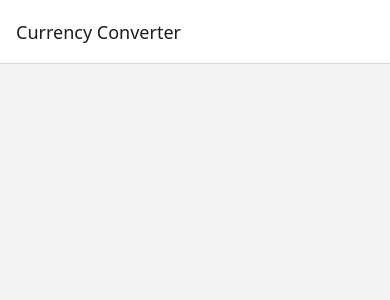
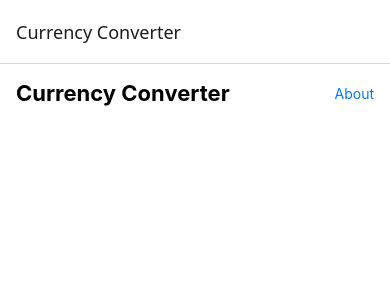
Before and after one commit to shifaKarnelia/COMP3074_a2_g15, a React Native app in the folder A2_shifa_karnelia/: screen /Main in a window 390 px wide. Shown: the top 300 px of the page. Built offline with nearby package versions, Linux system fonts and the light colour scheme.

Commit message:
add navigationbar

```diff
--- a/A2_shifa_karnelia/src/screens/MainScreen.js
+++ b/A2_shifa_karnelia/src/screens/MainScreen.js
@@ -1,3 +1,47 @@
-const MainScreen = () => {
-}
+import React, { useState } from 'react';
+import {
+  View,
+  Text,
+  StyleSheet,
+  TouchableOpacity,
+  ActivityIndicator,
+} from 'react-native';
+
+const MainScreen = ({ navigation }) => {
+
+
+
+
+     return (
+     <View style={styles.container}>
+      <View style={styles.headerRow}>
+        <Text style={styles.title}>Currency Converter</Text>
+        <TouchableOpacity onPress={() => navigation.navigate('About')}>
+          <Text style={styles.linkText}>About</Text>
+        </TouchableOpacity>
+      </View>
+</View>
+     )
+};
+const styles = StyleSheet.create({
+  container: {
+    flex: 1,
+    padding: 16,
+    backgroundColor: '#fff',
+  },
+  headerRow: {
+    flexDirection: 'row',
+    justifyContent: 'space-between',
+    alignItems: 'center',
+    marginBottom: 16,
+  },
+  title: {
+    fontSize: 22,
+    fontWeight: '700',
+  },
+  linkText: {
+    fontSize: 14,
+    color: '#007AFF',
+  },
+});
 export default MainScreen;
```
